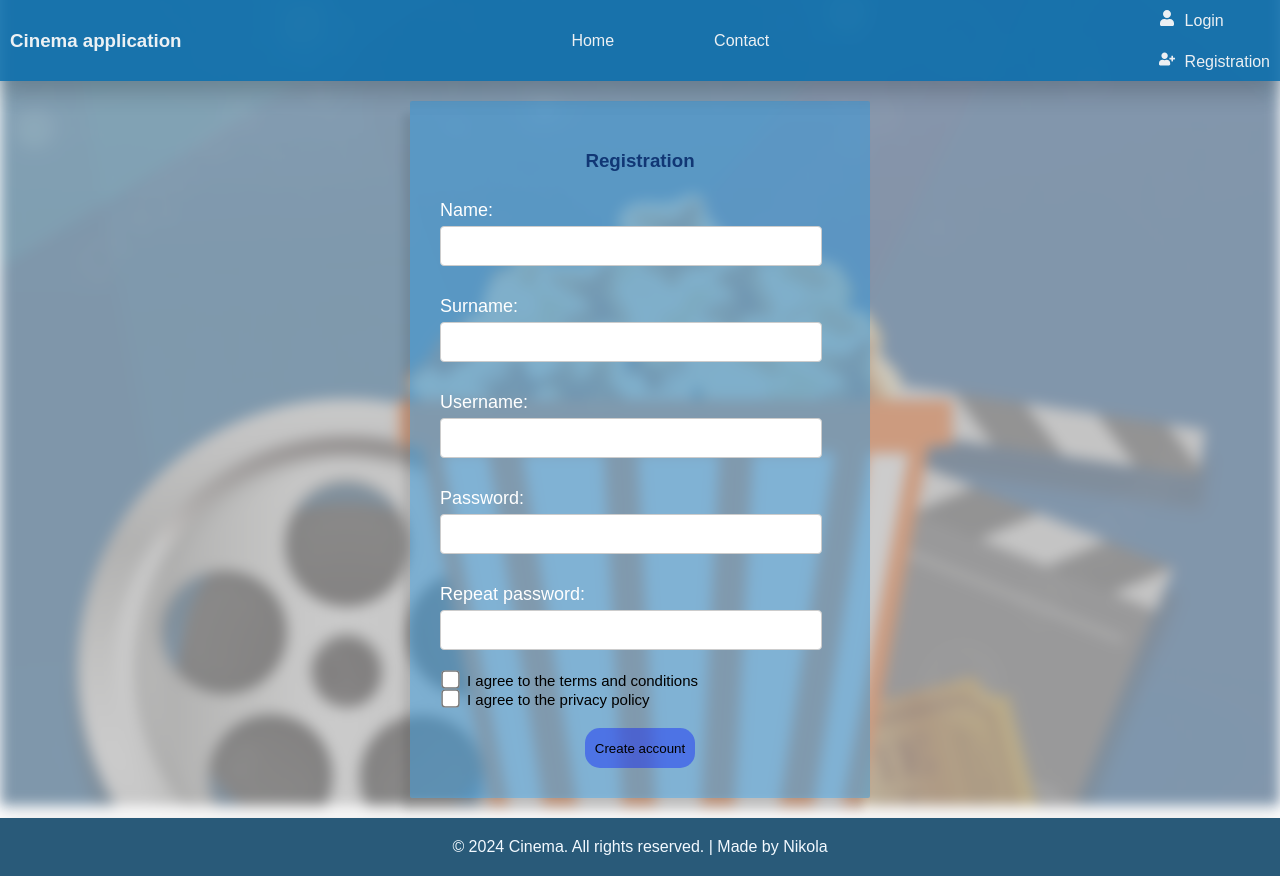
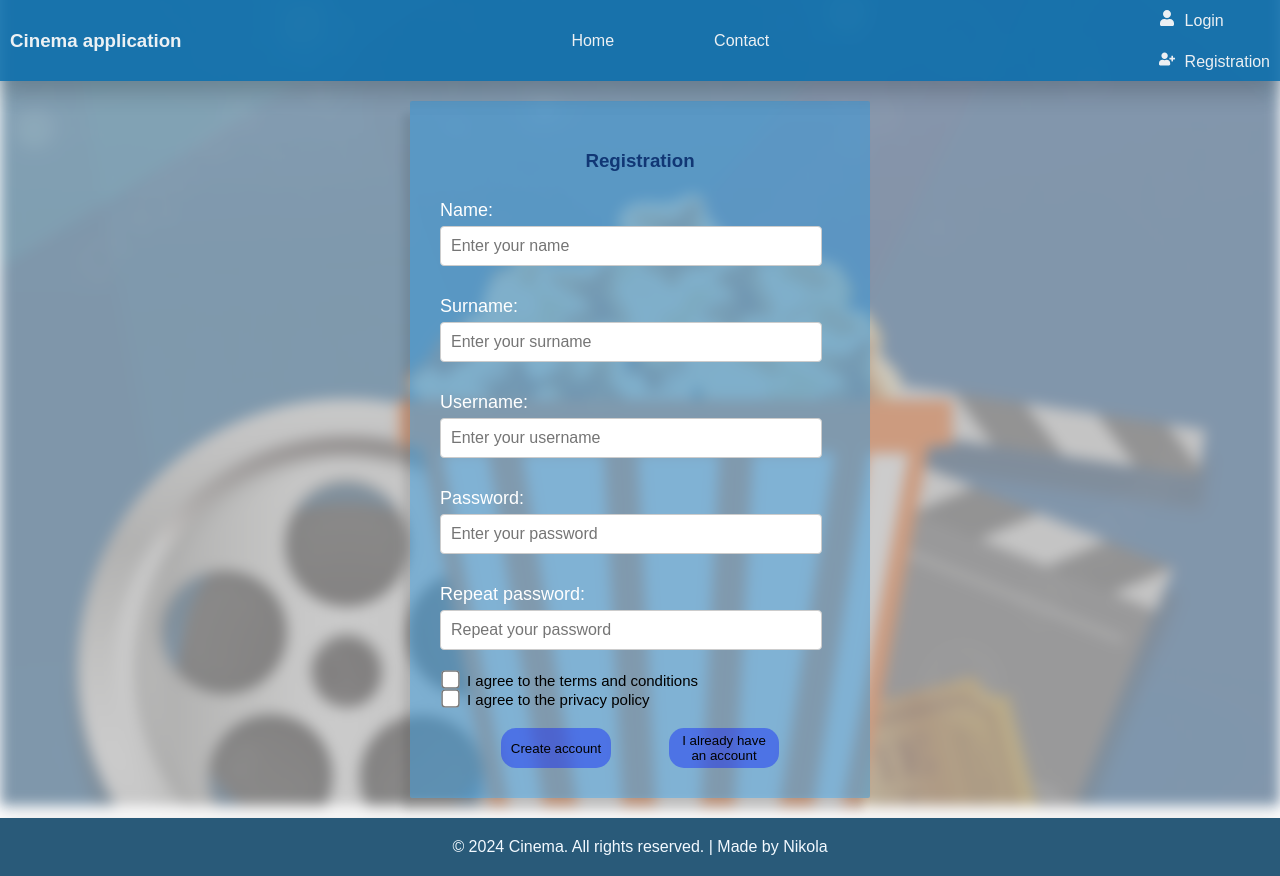
Before and after one commit to nikola100sic/cinema, a React (Create React App) app in the folder cinemaProject/frontend/: page /registration in a window 1280 px wide. Built offline with nearby package versions, Linux system fonts and the light colour scheme; no server answers.

Commit message:
Updated registration page

```diff
--- a/cinemaProject/frontend/src/pages/auth/RegistrationPage.tsx
+++ b/cinemaProject/frontend/src/pages/auth/RegistrationPage.tsx
@@ -9,10 +9,12 @@ import {
   Label,
 } from '../../components/shared/forms/Forms.styled';
 import Button from '../../components/shared/button/Button';
+import { useNavigate } from 'react-router-dom';
 
 const RegistrationPage = () => {
   const [termsAccepted, setTermsAccepted] = useState(false);
   const [privacyPolicyAccepted, setPrivacyPolicyAccepted] = useState(false);
+  const navigate = useNavigate();
 
   const isFormValid = termsAccepted && privacyPolicyAccepted;
 
@@ -20,15 +22,21 @@ const RegistrationPage = () => {
     <AuthFormContainer>
       <AuthFormTitle>Registration</AuthFormTitle>
       <FormLabel>Name: </FormLabel>
-      <AuthFormInput></AuthFormInput>
+      <AuthFormInput placeholder="Enter your name"></AuthFormInput>
       <FormLabel>Surname: </FormLabel>
-      <AuthFormInput></AuthFormInput>
+      <AuthFormInput placeholder="Enter your surname"></AuthFormInput>
       <FormLabel>Username: </FormLabel>
-      <AuthFormInput></AuthFormInput>
+      <AuthFormInput placeholder="Enter your username"></AuthFormInput>
       <FormLabel>Password: </FormLabel>
-      <AuthFormInput type="password"></AuthFormInput>
+      <AuthFormInput
+        type="password"
+        placeholder="Enter your password"
+      ></AuthFormInput>
       <FormLabel>Repeat password: </FormLabel>
-      <AuthFormInput type="password"></AuthFormInput>
+      <AuthFormInput
+        type="password"
+        placeholder="Repeat your password"
+      ></AuthFormInput>
 
       <>
         <Label>
@@ -54,6 +62,11 @@ const RegistrationPage = () => {
 
       <ButtonContainer>
         <Button text="Create account" type="submit" disabled={!isFormValid} />
+        <Button
+          text="I already have an account"
+          type="submit"
+          onClick={() => navigate('/login')}
+        />
       </ButtonContainer>
     </AuthFormContainer>
   );
```
